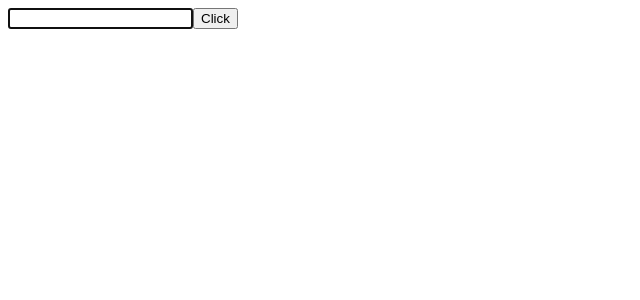
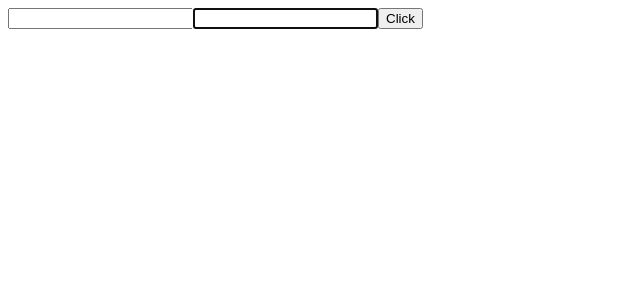
Before and after one commit to AnikBhadra/react101, a React (Vite) app: page / in a window 1280 px wide. Shown: the top 300 px of the page, without its empty margins (0-640 px from the left). Built offline with nearby package versions, Linux system fonts and the light colour scheme.

Commit message:
refs create and access (callback aproch type2)

```diff
--- a/Components/RefsDemo.jsx
+++ b/Components/RefsDemo.jsx
@@ -5,12 +5,17 @@
     constructor(props) {
         super(props)
         this.inputRef = React.createRef()
+        this.cbRef = null
+        this.setCbRef = element => {
+            this.cbRef = element
+        }
     }
 
 
     componentDidMount() {
-        this.inputRef.current.focus()
-        console.log(this.inputRef)
+        if (this.cbRef) {
+            this.cbRef.focus()
+        }
     }
 
     clickHandler = () => {
@@ -20,6 +25,7 @@
         return (
             <div>
                 <input type="text" ref={this.inputRef} />
+                <input type="text" ref={this.setCbRef} />
                 <button onClick={this.clickHandler}>Click</button>
             </div>
         )
```
